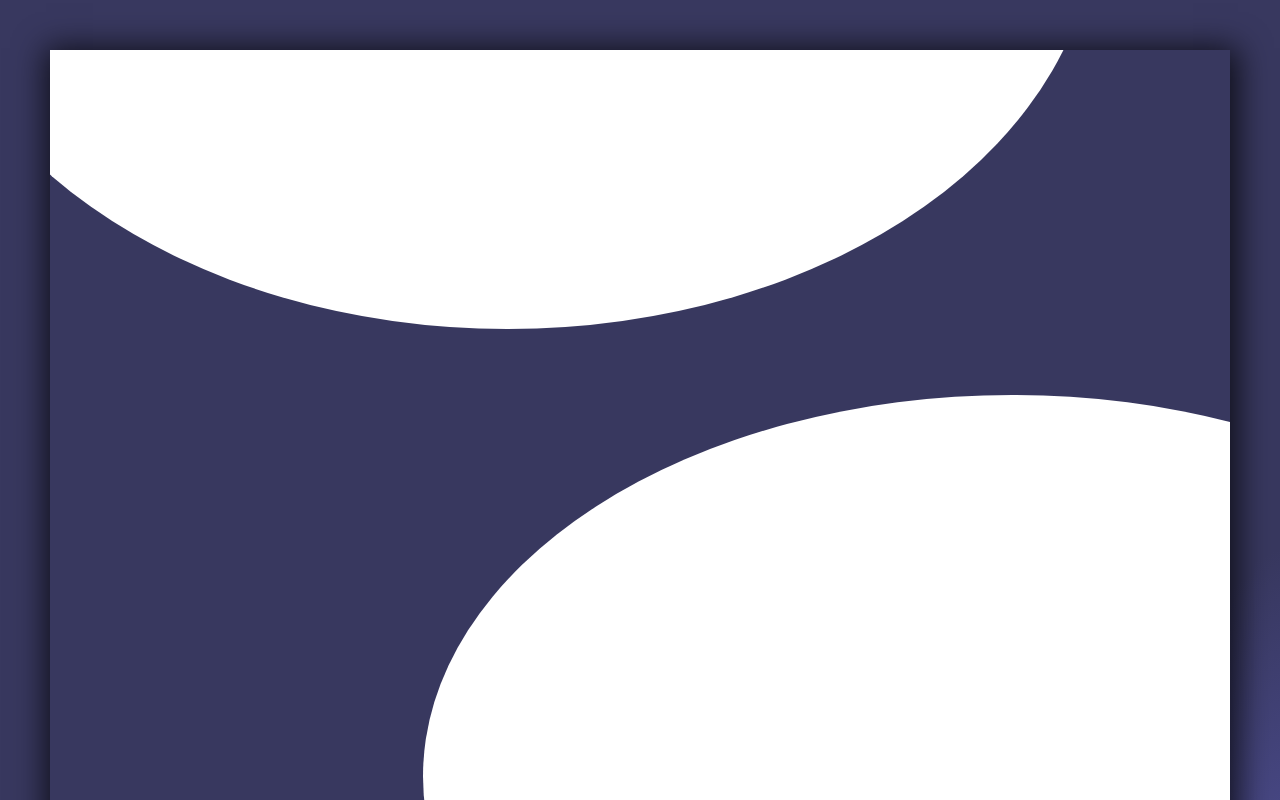
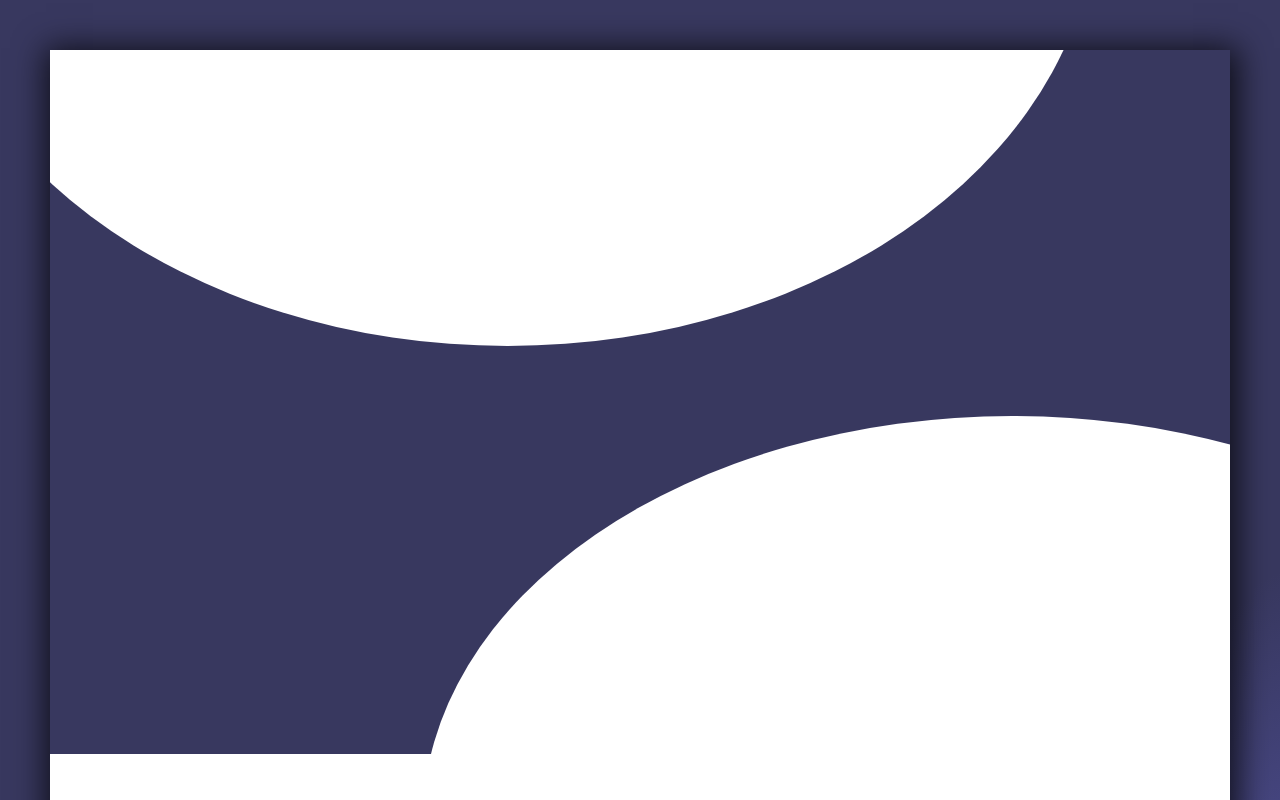
Before and after one commit to Ndu-Systems/student-io, an Angular app: page /#/ in a window 1280 px wide. Shown: the top 800 px of the page. Built offline with nearby package versions, Linux system fonts and the light colour scheme.

Commit message:
home page bg

```diff
--- a/src/app/views/home/index/index.component.scss
+++ b/src/app/views/home/index/index.component.scss
@@ -2,9 +2,9 @@
   .section {
     position: relative;
     width: 100%;
-    height: 80vh;
-    // background: rgba(128, 128, 128, 0.541);
-    margin-bottom: 2%;
+    height: 85vh;
+   background: #fff;
+    margin-bottom: 0;
 
   }
 
@@ -12,6 +12,8 @@
     position: relative;
     background: #38385F;
     padding: 1%;
+    overflow: hidden;
+    // height: ;
 
     .top,
     .bottom {
```
